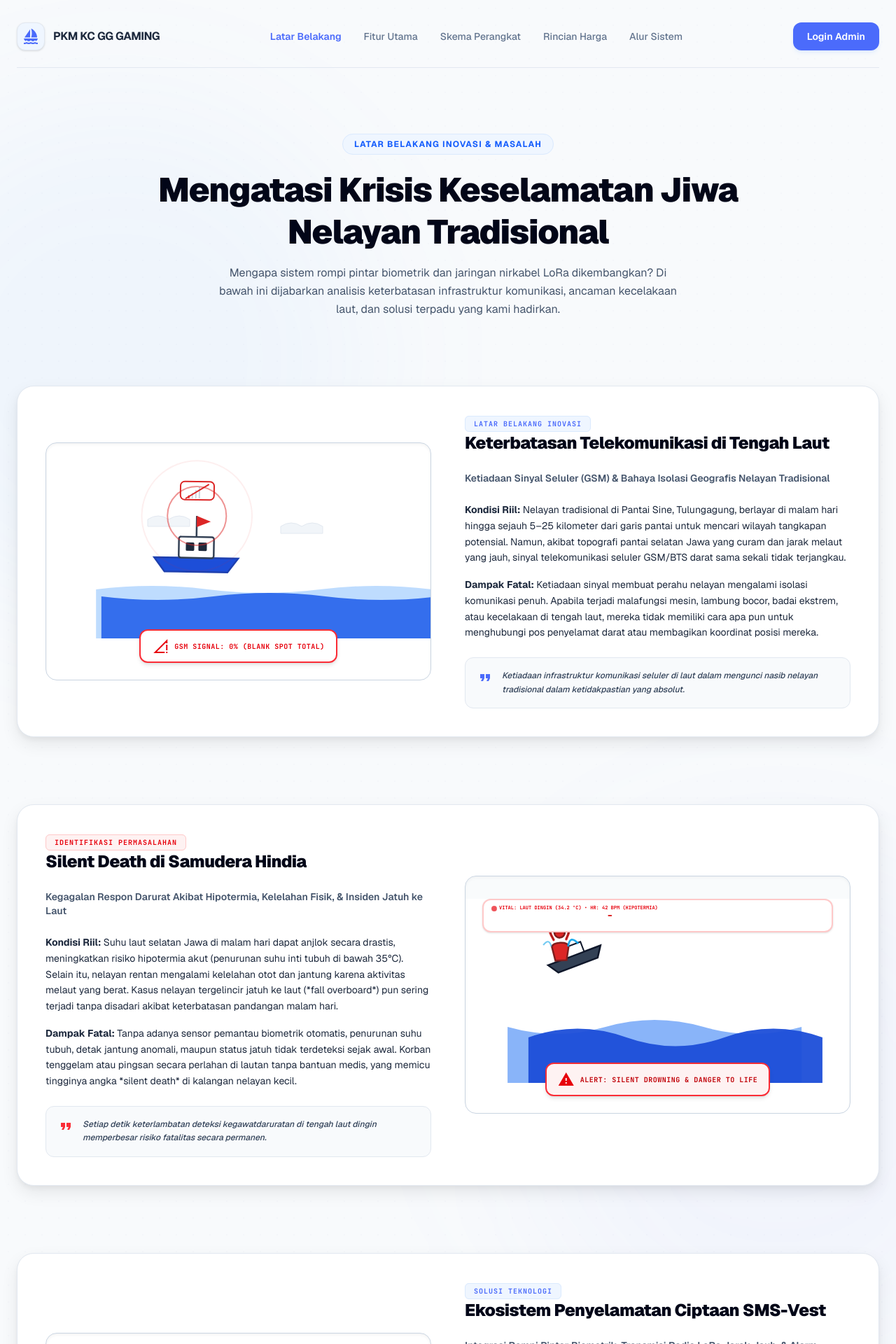
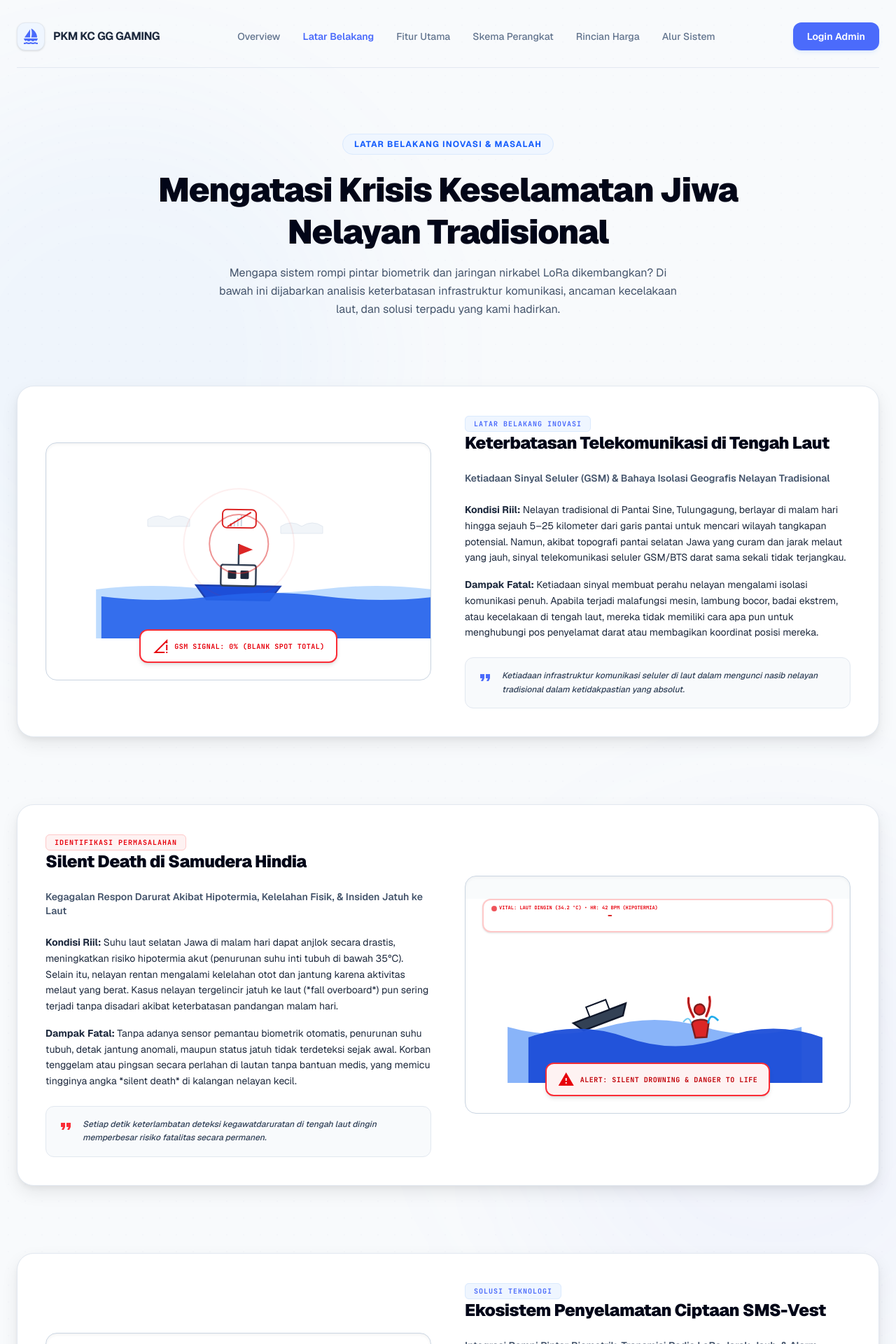
Before and after one commit to hellyoshaqiqie17/pkm-kc, a Next.js app: page /background in a window 1280 px wide. Shown: the top 1920 px of the page at 70% size. Built offline with nearby package versions, Linux system fonts and the light colour scheme; a web font is replaced by a local one.

Commit message:
fix: resolve SVG overlap on client-side routing by isolating CSS transforms and adding Overview header link

```diff
--- a/src/app/background/page.tsx
+++ b/src/app/background/page.tsx
@@ -24,6 +24,9 @@ export default function BackgroundPage() {
           </div>
 
           <div className="hidden md:flex items-center gap-8 text-sm font-medium text-slate-500">
+            <Link href="/#overview" className="hover:text-slate-800 transition-colors">
+              Overview
+            </Link>
             <Link href="/background" className="text-[#4B6BFB] font-semibold hover:text-blue-700 transition-colors">
               Latar Belakang
             </Link>
@@ -76,8 +79,8 @@ export default function BackgroundPage() {
               />
 
               {/* Ship, Mast, and Radar */}
+              <g transform="translate(60, 40)">
                 <motion.g
-                transform="translate(60, 40)"
                   animate={{
                     y: [0, -5, 0],
                     rotate: [-1, 1, -1]
@@ -133,6 +136,7 @@ export default function BackgroundPage() {
                     transition={{ duration: 2.2, repeat: Infinity, ease: "easeOut", delay: 1.1 }}
                   />
                 </motion.g>
+              </g>
 
               {/* Calm ocean waves front layer (high contrast blue) */}
               <motion.path
@@ -270,11 +274,11 @@ export default function BackgroundPage() {
               />
 
               {/* Tilted empty boat drifting away to the left */}
+              <g transform="translate(30, 95) rotate(-16)">
                 <motion.g
-                transform="translate(30, 95) rotate(-16)"
                   animate={{
                     y: [-3, 3, -3],
-                  rotate: [-16, -21, -16],
+                    rotate: [0, -5, 0],
                     x: [0, -10, 0]
                   }}
                   transition={{ duration: 2.5, repeat: Infinity, ease: "easeInOut" }}
@@ -284,10 +288,11 @@ export default function BackgroundPage() {
                   {/* Cabin */}
                   <rect x="35" y="10" width="30" height="15" fill="#FFFFFF" stroke="#0F172A" strokeWidth="2" />
                 </motion.g>
+              </g>
 
               {/* Drowning fisherman struggling on the right */}
+              <g transform="translate(200, 110)">
                 <motion.g
-                transform="translate(200, 110)"
                   animate={{
                     y: [0, 8, 0],
                     rotate: [-3, 3, -3]
@@ -323,6 +328,7 @@ export default function BackgroundPage() {
                     transition={{ duration: 1.2, repeat: Infinity, delay: 0.6 }}
                   />
                 </motion.g>
+              </g>
 
               {/* Stormy sea waves front layer (High contrast royal blue) */}
               <motion.path
@@ -372,8 +378,8 @@ export default function BackgroundPage() {
               />
 
               {/* Boat carrying the fisherman, floating perfectly ON the waves */}
+              <g transform="translate(45, 122)">
                 <motion.g
-                transform="translate(45, 122)"
                   animate={{
                     y: [0, -3, 0],
                     rotate: [-1, 1, -1]
@@ -402,6 +408,7 @@ export default function BackgroundPage() {
                     />
                   </g>
                 </motion.g>
+              </g>
 
               {/* LoRa Wireless Signals propagating from the Vest (x=67) to Coastal Gateway (x=260) */}
               <g transform="translate(68, 105)">
--- a/src/app/page.tsx
+++ b/src/app/page.tsx
@@ -50,7 +50,7 @@ export default function LandingPage() {
       <div className="relative z-10 max-w-[1300px] mx-auto bg-white rounded-3xl p-6 sm:p-10 md:p-14 lg:p-16 shadow-xl border border-slate-200 theme-transition space-y-16">
 
         {/* Navigation Bar */}
-        <nav className="flex items-center justify-between pb-6 border-b border-slate-200">
+        <nav id="overview" className="flex items-center justify-between pb-6 border-b border-slate-200">
           <div className="flex items-center gap-3">
             <div className="h-10 w-10 rounded-xl bg-blue-50 border border-slate-200 overflow-hidden flex items-center justify-center shadow-sm">
               <span className="material-icons text-[#4B6BFB] text-lg">sailing</span>
@@ -59,6 +59,9 @@ export default function LandingPage() {
           </div>
 
           <div className="hidden md:flex items-center gap-8 text-sm font-medium text-slate-500">
+            <Link href="/" className="text-[#4B6BFB] font-semibold hover:text-blue-700 transition-colors">
+              Overview
+            </Link>
             <Link href="/background" className="hover:text-slate-800 transition-colors">
               Latar Belakang
             </Link>
```
Lines whose indentation alone changed are shown as unchanged.
